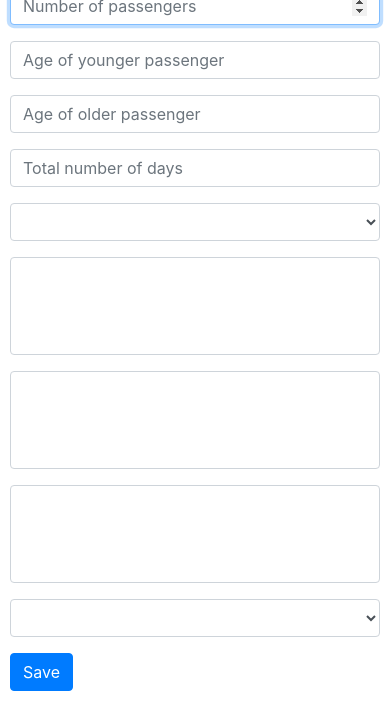
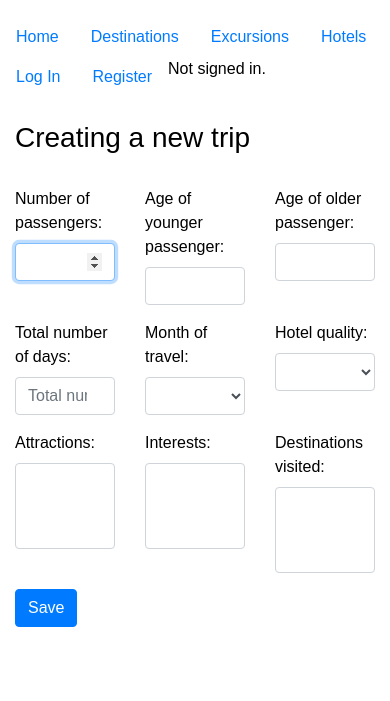
Before and after one commit to DianaCapellino/trips, a Django app: template argentina/templates/argentina/newtrip.html in a window 390 px wide. Shown: the part 294-995 px from the top of the page. After the commit the page ends 921 px from the top, so only its background shows below. Run offline with Django 3.2, Linux system fonts and the light colour scheme; the template is opened without the code that fills it, so the values that code supplies are empty; some libraries are stand-ins or nearby versions.

Commit message:
First changes in styles

```diff
--- a/argentina/models.py
+++ b/argentina/models.py
@@ -89,10 +89,10 @@
     max_age = models.PositiveSmallIntegerField()
     num_pax = models.PositiveSmallIntegerField()
     num_days = models.PositiveSmallIntegerField()
-    attractions_selected = MultiSelectField(choices=ATTRACTIONS, max_length=500)
-    interests_selected = MultiSelectField(choices=INTERESTS, max_length=500)
+    attractions_selected = MultiSelectField(choices=ATTRACTIONS, max_length=500, blank=True, null=True)
+    interests_selected = MultiSelectField(choices=INTERESTS, max_length=500, blank=True, null=True)
     travel_season = MultiSelectField(choices=SEASONS, max_length=500)
-    visited_destinations = models.ManyToManyField(Destination, related_name="visited", blank=True)
+    visited_destinations = models.ManyToManyField(Destination, related_name="visited", blank=True, null=True)
     hotel_quality_selected = models.CharField(choices=HOTEL_QUALITY_OPTIONS, max_length=10)
 
     def serialize(self):
--- a/argentina/static/argentina/styles.css
+++ b/argentina/static/argentina/styles.css
@@ -1,5 +1,40 @@
 body {
-    padding: 10px;
+    color: #000000;
+    font-family: itc-avant-garde-gothic-pro, sans-serif;
+    font-style: normal;
+    font-weight: 300;
+}
+
+@font-face {
+    font-family: myitalic;
+    src: url("../argentina/Monotype Corsiva.ttf");
+}
+
+.app_title {
+    font-family: myitalic;
+    font-size: 100px;
+    text-align: center;
+    padding: 5% 0;
+}
+
+#header {
+    position: relative;
+    overflow: hidden;
+    height: 100%;
+}
+
+video {
+    position: absolute;
+    left: 0;
+    top: 0;
+    width: 100%;
+    z-index: -1;
+}
+
+h2 {
+    font-family: itc-avant-garde-gothic-pro, sans-serif;
+    font-style: normal;
+    font-weight: 700;
 }
 
 .card:hover {
--- a/argentina/templates/argentina/index.html
+++ b/argentina/templates/argentina/index.html
@@ -2,6 +2,4 @@
 
 {% block body %}
 
-    <img src="../../static/argentina/images/argentina.webp">
-
 {% endblock %}
--- a/argentina/templates/argentina/layout.html
+++ b/argentina/templates/argentina/layout.html
@@ -6,23 +6,20 @@
         <title>{% block title %}My Trip to Argentina{% endblock %}</title>
         <link rel="stylesheet" href="https://stackpath.bootstrapcdn.com/bootstrap/4.4.1/css/bootstrap.min.css" integrity="sha384-Vkoo8x4CGsO3+Hhxv8T/Q5PaXtkKtu6ug5TOeNV6gBiFeWPGFN9MuhOf23Q9Ifjh" crossorigin="anonymous">
         <link href="{% static 'argentina/styles.css' %}" rel="stylesheet">
+        <meta name="viewport" content="width=device-width, initial-scale-1"/>
+        <script src="https://cdn.jsdelivr.net/npm/bootstrap@4.1.3/dist/js/bootstrap.min.js" integrity="sha384-ChfqqxuZUCnJSK3+MXmPNIyE6ZbWh2IMqE241rYiqJxyMiZ6OW/JmZQ5stwEULTy" crossorigin="anonymous"></script>
         <link rel="icon" href="../../static/argentina/argentina.ico">
     </head>
     <body>
-        <h1 class="app_title">My Trip to Argentina</h1>
-        <div>
-            {% if user.is_authenticated %}
-                Signed in as <strong>{{ user.username }}</strong>.
-            {% else %}
-                Not signed in.
-            {% endif %}
-        </div>
+        <div id="header">
+            <video src="../../static/argentina/images/fondo.mov" autoplay="true" muted="true" loop="true" poster="../../static/argentina/images/fondo.jpeg"></video>
+            <strong><h1 class="app_title">My Trip to<br>Argentina</h1></strong>
+
             <br>
-        <ul class="nav">
-            <li class="nav-item">
-                <a class="nav-link" href="{% url 'index' %}">Index</a>
+            <ul class="nav nav-pills">
+                <li class="nav-item active">
+                    <a class="nav-link" href="{% url 'index' %}">Home</a>
                 </li>
-            {% if user.is_authenticated %}
                 <li class="nav-item">
                     <a class="nav-link" href="{% url 'destinations' %}">Destinations</a>
                 </li>
@@ -32,6 +29,7 @@
                 <li class="nav-item">
                     <a class="nav-link" href="{% url 'hotels' %}">Hotels</a>
                 </li>
+                {% if user.is_authenticated %}
                     <li class="nav-item">
                         <a class="nav-link" href="{% url 'newtrip' %}">New Trip</a>
                     </li>
@@ -49,8 +47,15 @@
                         <a class="nav-link" href="{% url 'register' %}">Register</a>
                     </li>
                 {% endif %}
+                <div class="sigin-section">
+                    {% if user.is_authenticated %}
+                        Signed in as <strong>{{ user.username }}</strong>.
+                    {% else %}
+                        Not signed in.
+                    {% endif %}
+                </div>
             </ul>
-        <hr>
+        </div>
         {% block body %}
         {% endblock %}
     </body>
--- a/argentina/templates/argentina/newtrip.html
+++ b/argentina/templates/argentina/newtrip.html
@@ -1,65 +1,86 @@
 {% extends "argentina/layout.html" %}
 
 {% block body %}
-
-    <h2>New Trip</h2>
-
+    <br>
+    <div class="container">
+        <h3>Creating a new trip</h3>
+    </div>
+    <br>
     {% if message %}
         <div>{{ message }}</div>
     {% endif %}
-
+    <div class="container">
         <div id="trip-form">
             <form id="form" action="{% url 'newtrip' %}" method="post">
                 {% csrf_token %}
-            <div class="form-group">
-                <input class="form-control" autofocus type="number" name="passengers" placeholder="Number of passengers">
+                <div class="row">
+                    <div class="form-group col col-xs-1 col-md-4">
+                        <label>Number of passengers:</label>
+                        <input class="form-control" autofocus type="number" name="passengers">
                     </div>
-            <div class="form-group">
-                <input class="form-control" type="number" name="min_age" placeholder="Age of younger passenger">
+                    <div class="form-group col col-xs-1 col-md-4">
+                        <label>Age of younger passenger:</label>
+                        <input class="form-control" type="number" name="min_age">
                     </div>
-            <div class="form-group">
-                <input class="form-control" type="number" name="max_age" placeholder="Age of older passenger">
+                    <div class="form-group col col-xs-1 col-md-4">
+                        <label>Age of older passenger:</label>
+                        <input class="form-control" type="number" name="max_age">
                     </div>
-            <div class="form-group">
+                </div>
+                <div class="row">
+                    <div class="form-group col col-xs-1 col-md-4">
+                        <label>Total number of days:</label>
                         <input class="form-control" type="number" name="days" placeholder="Total number of days">
                     </div>
-            <div class="form-group">
+                    <div class="form-group col col-xs-1 col-md-4">
+                        <label>Month of travel:</label>
                         <select class="form-control" name="season">
                             {% for season in seasons %}
                                 <option value="{{ season.0 }}">{{ season.1 }}</option>
                             {% endfor %}
                         </select>
                     </div>
-            <div class="form-group">
+                    <div class="form-group col col-xs-1 col-md-4">
+                        <label>Hotel quality:</label>
+                        <select class="form-control" name="quality">
+                            {% for option in hotel_options %}
+                                <option value="{{ option.0 }}">{{ option.1 }}</option>
+                            {% endfor %}
+                        </select>
+                    </div>
+                </div>
+                <div class="row">
+                    <div class="form-group col col-xs-1 col-md-4">
+                        <label>Attractions:</label>
                         <select class="form-control" name="attractions" multiple>
                             {% for attraction in attractions %}
                                 <option class="attraction" value="{{ attraction.0 }}">{{ attraction.1 }}</option>
                             {% endfor %}
                         </select>
                     </div>
-            <div class="form-group">
+                    <div class="form-group col col-xs-1 col-md-4">
+                        <label>Interests:</label>
                         <select class="form-control" name="interests" multiple>
                             {% for interest in interests %}
                                 <option class="interest" value="{{ interest.0 }}">{{ interest.1 }}</option>
                             {% endfor %}
                         </select>
                     </div>
-            <div class="form-group">
+                    <div class="form-group col col-xs-1 col-md-4">
+                        <label>Destinations visited:</label>
                         <select class="form-control" name="destinations" multiple>
                             {% for destination in destinations %}
                                 <option class="destination" value="{{ destination.id }}">{{ destination.name }}</option>
                             {% endfor %}
                         </select>
                     </div>
+                </div>
+
                 <div class="form-group">
-                <select class="form-control" name="quality">
-                    {% for option in hotel_options %}
-                        <option value="{{ option.0 }}">{{ option.1 }}</option>
-                    {% endfor %}
-                </select>
+                    <input class="btn btn-primary" id="save" type="submit" value="Save">
                 </div>
-            <input class="btn btn-primary" id="save" type="submit" value="Save">
             </form>
+        </div>
     </div>
 
 {% endblock %}
```
Also changed, not shown: argentina/templates/argentina/destinations.html (+15 -11 lines), argentina/templates/argentina/excursions.html (+15 -13 lines), argentina/templates/argentina/hotels.html (+15 -13 lines), argentina/templates/argentina/mytrips.html (+49 -13 lines), argentina/templates/argentina/trip.html (+10 -6 lines), argentina/views.py (+36 -22 lines), argentina/static/argentina/Monotype Corsiva.ttf (added), db.sqlite3, 5 other files. Lines whose indentation alone changed are shown as unchanged.
